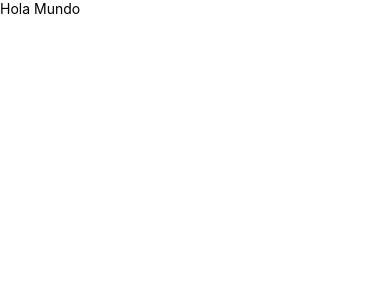
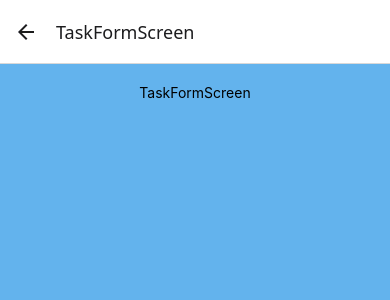
Before and after one commit to Alejandrogv2304/appTareasAg, a React Native app in the folder myapp/: screen /TaskFormScreen in a window 390 px wide. Shown: the top 300 px of the page. Built offline with nearby package versions, Linux system fonts and the light colour scheme; no server answers.

Commit message:
Avance Screens
Implementación de Screens para app y sus estilos

```diff
--- a/myapp/App.js
+++ b/myapp/App.js
@@ -1,9 +1,32 @@
 import React from 'react';
-import { Text } from 'react-native';
+import { NavigationContainer } from '@react-navigation/native';
+import { createStackNavigator } from '@react-navigation/stack';
+import { Text,TouchableOpacity } from 'react-native';
 
+import HomeScreen from './screens/HomeScreen';
+import TaskFormScreen from './screens/TaskFormScreen';
+
+
+const Stack = createStackNavigator()
 const App = () => {
   return (
-    <Text>Hola Mundo</Text>
+    <NavigationContainer>
+      <Stack.Navigator>
+        <Stack.Screen
+        name="HomeScreen"
+        component={HomeScreen}
+        options={({navigation})=>({
+          headerStyle:{backgroundColor:'#F4538A'},
+          headerTitleStyle:{color:'#ffffff'},
+          headerRight: ()=>(
+           <TouchableOpacity onPress= {()=> navigation.navigate("TaskFormScreen")}>
+           <Text>Nuevo</Text>
+           </TouchableOpacity>
+          )
+          })}/>
+        <Stack.Screen name="TaskFormScreen" component={TaskFormScreen}/>
+      </Stack.Navigator>
+    </NavigationContainer>
   )
 }
 export default App
--- a/myapp/api.js
+++ b/myapp/api.js
@@ -0,0 +1,9 @@
+const API = 'http://192.168.1.72:3000/tasks'
+
+export const getTasks = async () => {
+    const res = await fetch(API, {
+      method: "GET",
+    });
+
+    return await res.json();
+  };
--- a/myapp/components/Layout.js
+++ b/myapp/components/Layout.js
@@ -0,0 +1,20 @@
+import React from 'react'
+import { StyleSheet, View } from 'react-native'
+
+const Layout = ({children})=>{
+    return (
+      <View style={Styles.container}>
+       {children}
+      </View>
+    )
+}
+const Styles = StyleSheet.create({
+    container:{
+        backgroundColor: "#63B3ED",
+        padding: 20,
+        flex: 1,
+        alignItems: "center",
+    }
+})
+
+export default Layout
--- a/myapp/components/TaskItem.js
+++ b/myapp/components/TaskItem.js
@@ -0,0 +1,27 @@
+import React from 'react'
+import { Text, View, StyleSheet} from 'react-native'
+
+
+const TaskItem = ({task})=>{
+    return (
+      <View style={styles.itemsContainer}>
+        <Text style={styles.itemTitle}> {task.title}</Text>
+        <Text style={styles.itemTitle}> {task.description}</Text>
+      </View>
+    )
+}
+
+const styles = StyleSheet.create({
+   itemsContainer:{
+    backgroundColor:"#F6AD55",
+    padding: 20,
+    marginVertical:8,
+    borderRadius:7,
+   },
+   itemTitle:{
+    color: "black",
+   }
+
+})
+
+export default TaskItem
--- a/myapp/components/TaskList.js
+++ b/myapp/components/TaskList.js
@@ -0,0 +1,20 @@
+import React from 'react'
+import { Text, View, FlatList } from 'react-native'
+import TaskItem from './TaskItem'
+
+const TaskList = ({tasks})=>{
+
+    const renderItem = ({item}) =>{
+        return <TaskItem task={item} />;
+    }
+    return (
+        <FlatList
+        style ={{width: '90%'}}
+        data={tasks}
+        keyExtractor={(item) => item.id + ''}
+        renderItem={renderItem}
+        />
+    )
+}
+
+export default TaskList
--- a/myapp/package.json
+++ b/myapp/package.json
@@ -12,7 +12,8 @@
   "dependencies": {
     "@react-navigation/native": "^7.0.14",
     "@react-navigation/native-stack": "^7.2.0",
-    "expo": "~52.0.25",
+    "@react-navigation/stack": "^7.1.1",
+    "expo": "~52.0.26",
     "expo-status-bar": "~2.0.1",
     "react": "18.3.1",
     "react-native": "0.76.6",
--- a/myapp/screens/HomeScreen.js
+++ b/myapp/screens/HomeScreen.js
@@ -1,14 +1,27 @@
-import React, { Component } from 'react'
-import { Text, View } from 'react-native'
+import React, { useEffect, useState } from 'react'
+import { View} from 'react-native'
+import {getTasks} from '../api'
+import TaskList from '../components/TaskList';
+import Layout from '../components/Layout';
 
-export class HomeScreen extends Component {
-  render() {
+const HomeScreen = ()=>{
+
+  const [tasks, setTasks] = useState([])
+
+  const loadTasks = async () => {
+  const data = await getTasks();
+  setTasks(data);
+  }
+
+  useEffect(()=>{
+   loadTasks()
+  },[])
+
     return (
-      <View>
-        <Text> textInComponent </Text>
-      </View>
+      <Layout>
+        <TaskList tasks={tasks} />
+      </Layout>
     )
-  }
 }
 
 export default HomeScreen
--- a/myapp/screens/TaskFormScreen.js
+++ b/myapp/screens/TaskFormScreen.js
@@ -0,0 +1,13 @@
+import React from 'react'
+import { Text, View } from 'react-native'
+import Layout from '../components/Layout'
+
+const TaskFormScreen = ()=>{
+    return (
+      <Layout>
+        <Text> TaskFormScreen </Text>
+      </Layout>
+    )
+}
+
+export default TaskFormScreen
```
Also changed, not shown: 2 other files (tests, documents, lock files or other folders).
